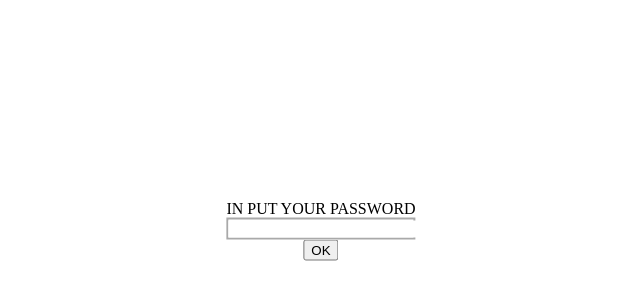
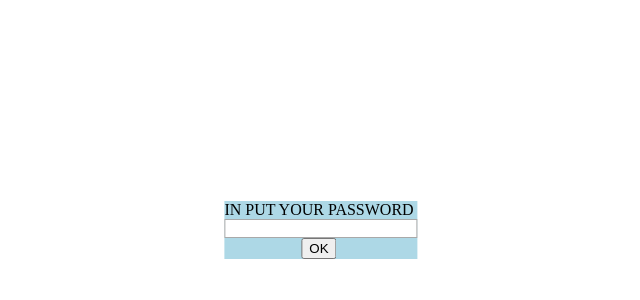
Before and after one commit to knightingal/flow1000server, a React app in the folder nodejs/node_server/: page / in a window 1280 px wide. Shown: the part 170-470 px from the top of the page, without its empty margins (319-959 px from the left). Built offline with nearby package versions, Linux system fonts and the light colour scheme; the HTML template or start-up script is replaced by a standard one.

Commit message:
update style

```diff
--- a/nodejs/node_server/frontEnd/src/components/Popup.tsx
+++ b/nodejs/node_server/frontEnd/src/components/Popup.tsx
@@ -21,12 +21,12 @@ export class Popup extends React.Component<{container: Container}, {}> {
 
     render() {
         return (
-            <div style={{position: 'absolute', top:'50%', left:'50%', transform: 'translate(-50%, -50%)', textAlign: 'center'}}>
+            <div style={{position: 'absolute', top:'50%', left:'50%', transform: 'translate(-50%, -50%)', textAlign: 'center', paddingRight:'4px', backgroundColor:'lightblue'}}>
                 <div>
                     <label >IN PUT YOUR PASSWORD</label>
                 </div>
-                <div style={{border:"2px", borderStyle:"solid", borderColor:"darkgray"}}>
-                    <input type="password" style={{width:"100%", border:"0"}} onChange={(e) => this.handleChange(e)}/>
+                <div style={{}}>
+                    <input type="password" style={{width:"100%", outline:"none", padding:"1px", border:"1px", borderStyle:"solid", borderColor:"darkgray"}} onChange={(e) => this.handleChange(e)}/>
                 </div>
                 <div>
                     <input type="submit" value='OK' onClick={(e) => this.handleDivClick(e)}/>
```
